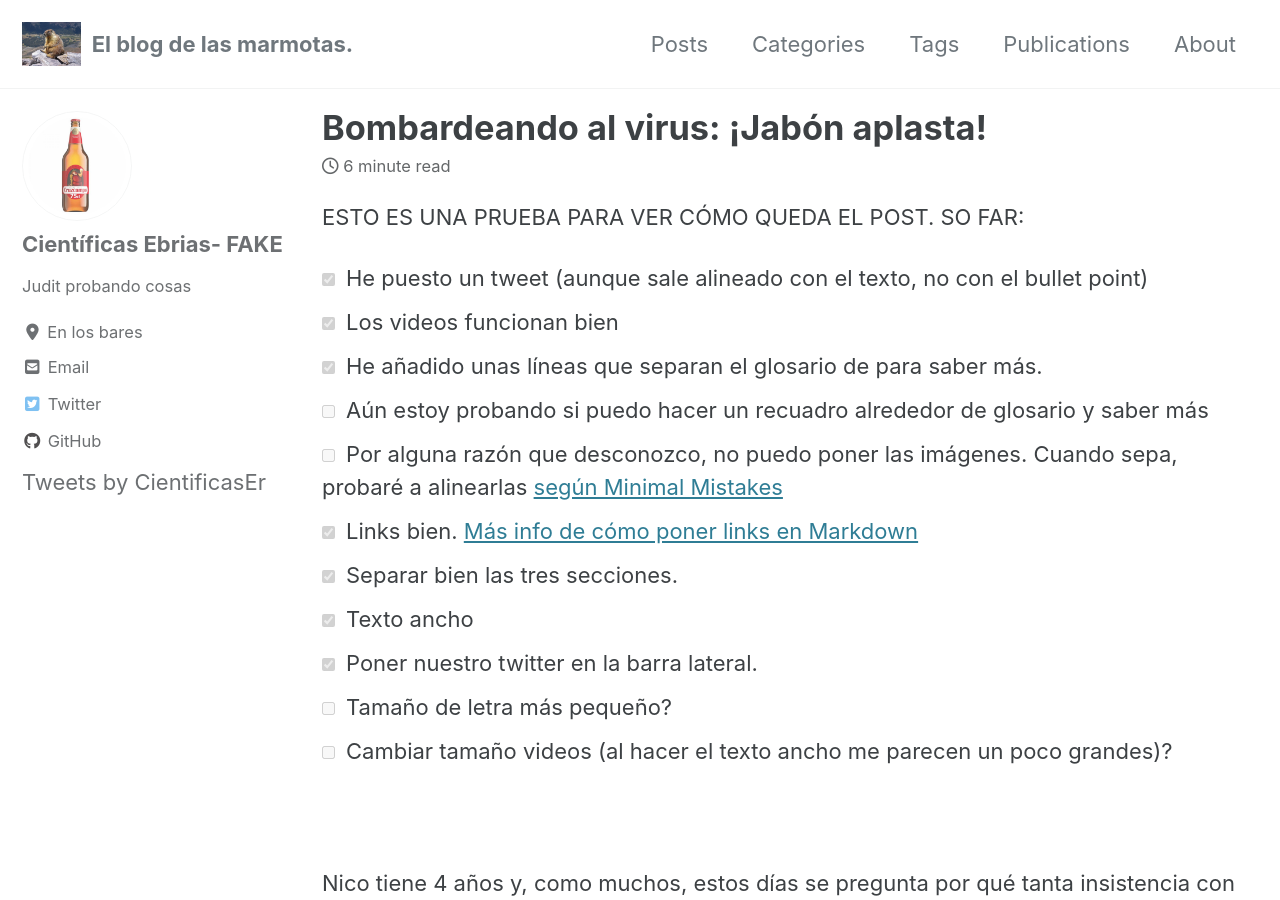
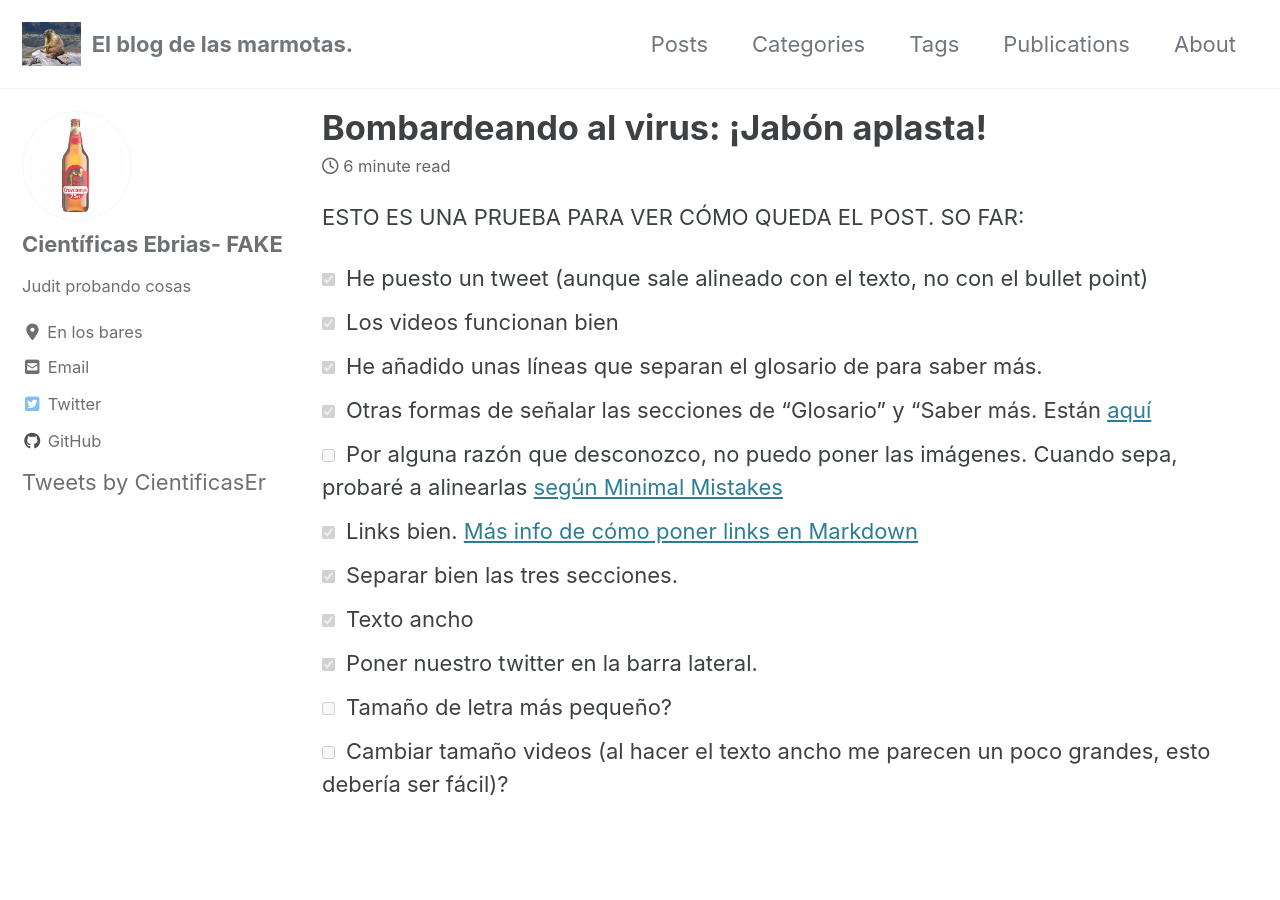
Before and after one commit to JuditSastre/test_blog, a Jekyll site: the page built from _posts/2020-05-06-lavarse-las-manos.md, in a window 1280 px wide and 900 px high. Built offline with Jekyll 4.4.1, drawn with Linux system fonts in a browser that asks for light colours; cached includes are drawn as plain includes; nearby versions of some CDN libraries; comment, search, counter and statistics services are not loaded.

Commit message:
Update 2020-05-06-lavarse-las-manos.md

```diff
--- a/_posts/2020-05-06-lavarse-las-manos.md
+++ b/_posts/2020-05-06-lavarse-las-manos.md
@@ -14,14 +14,14 @@ SO FAR:
 - [x] He puesto un tweet (aunque sale alineado con el texto, no con el bullet point)
 - [x] Los videos funcionan bien
 - [x] He añadido unas líneas que separan el glosario de para saber más.
-- [ ] Aún estoy probando si puedo hacer un recuadro alrededor de glosario y saber más
+- [x] Otras formas de señalar las secciones de "Glosario" y "Saber más. Están [aquí](https://juditsastre.github.io/test_blog/post-test-text-box/)
 - [ ] Por alguna razón que desconozco, no puedo poner las imágenes. Cuando sepa, probaré a alinearlas [según Minimal Mistakes](https://mmistakes.github.io/minimal-mistakes/markup/markup-image-alignment/)
 - [x] Links bien. [Más info de cómo poner links en Markdown](https://github.com/adam-p/markdown-here/wiki/Markdown-Cheatsheet#links)
 - [x] Separar bien las tres secciones.
 - [x] Texto ancho
 - [x] Poner nuestro twitter en la barra lateral.
 - [ ] Tamaño de letra más pequeño?
-- [ ] Cambiar tamaño videos (al hacer el texto ancho me parecen un poco grandes)?
+- [ ] Cambiar tamaño videos (al hacer el texto ancho me parecen un poco grandes, esto debería ser fácil)?
 &nbsp;
 &nbsp;
 &nbsp;
```
